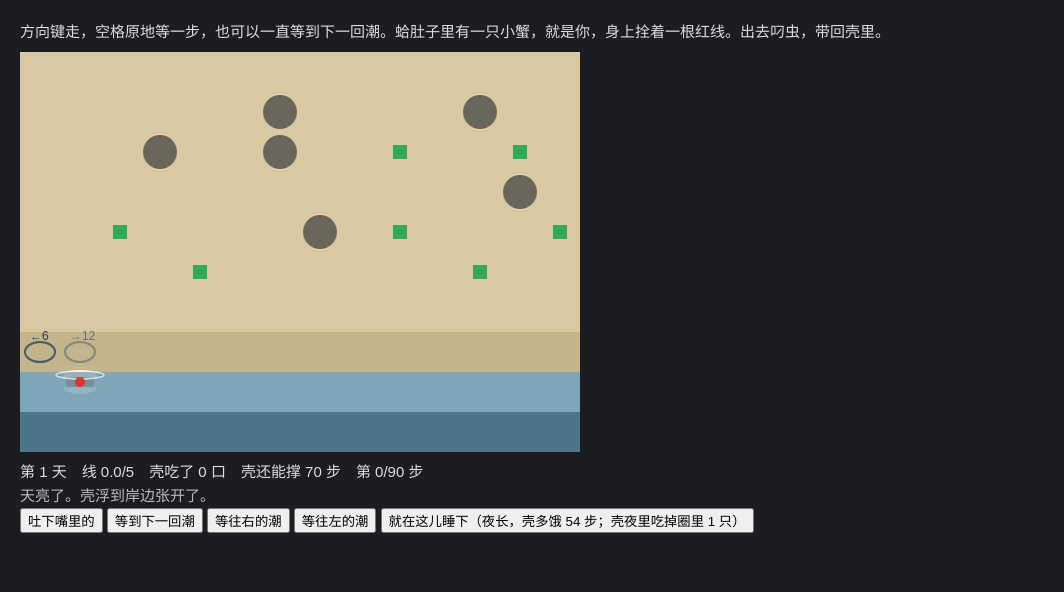
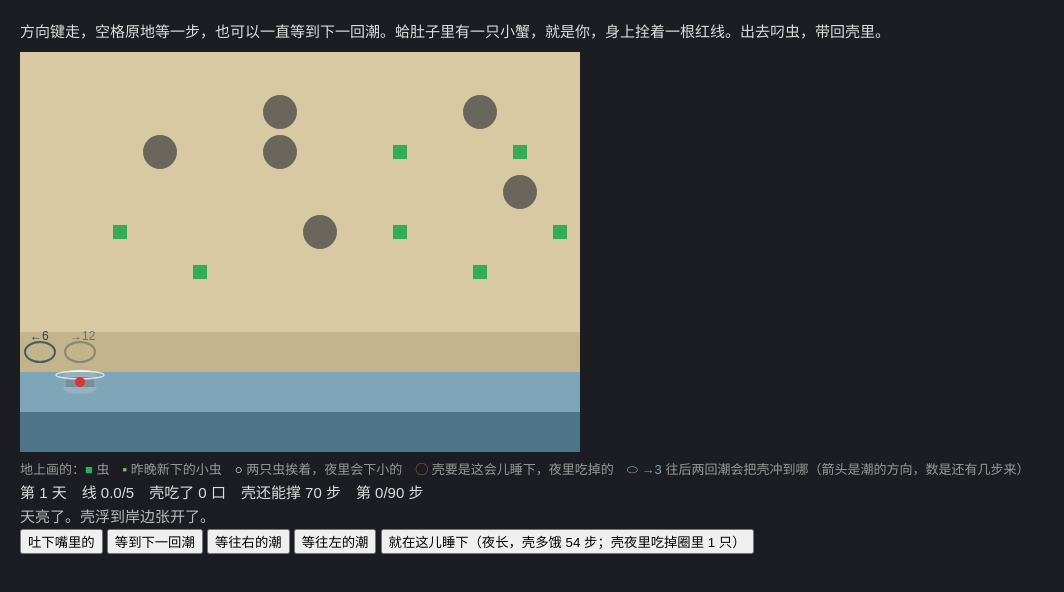
Before and after one commit to AboveTheBlueprints/ge, a plain HTML site: page index.html in a window 1280 px wide. Shown: the whole page, without its empty margins (0-1064 px from the left). Drawn offline with Linux system fonts and the light colour scheme.

Commit message:
图例：地上那几样记号各写一句是什么
为什么：蛤生89 说白圈、小绿块、橙圈没图例，要自己猜。只写记号是什么（虫、新虫、成对、夜里会被吃、潮把壳冲到哪），不写规则怎么用，读还是留给他。只动显示，不动规则，不另量。

```diff
--- a/index.html
+++ b/index.html
@@ -7,6 +7,7 @@ canvas{background:#d9c9a3;display:block;margin:8px 0}
 </style></head><body>
 <div>方向键走，空格原地等一步，也可以一直等到下一回潮。蛤肚子里有一只小蟹，就是你，身上拴着一根红线。出去叼虫，带回壳里。</div>
 <canvas id="c" width="560" height="400"></canvas>
+<div id="lg" style="font-size:13px;color:#999">地上画的：<span style="color:#3a5">■</span> 虫　<span style="color:#7c6">▪</span> 昨晚新下的小虫　<span style="color:#fff">○</span> 两只虫挨着，夜里会下小的　<span style="color:#c86a50">◯</span> 壳要是这会儿睡下，夜里吃掉的　<span style="color:#7fa6b8">⬭ →3</span> 往后两回潮会把壳冲到哪（箭头是潮的方向，数是还有几步来）</div>
 <div id="st"></div>
 <div id="log"></div>
 <button id="spit">吐下嘴里的</button> <button id="wait">等到下一回潮</button> <button id="waitR">等往右的潮</button> <button id="waitL">等往左的潮</button> <button id="sleep">就在这儿睡下</button> <button id="again">过下一天</button> <button id="fresh" style="display:none">换一片岸，再来三天</button>
```
